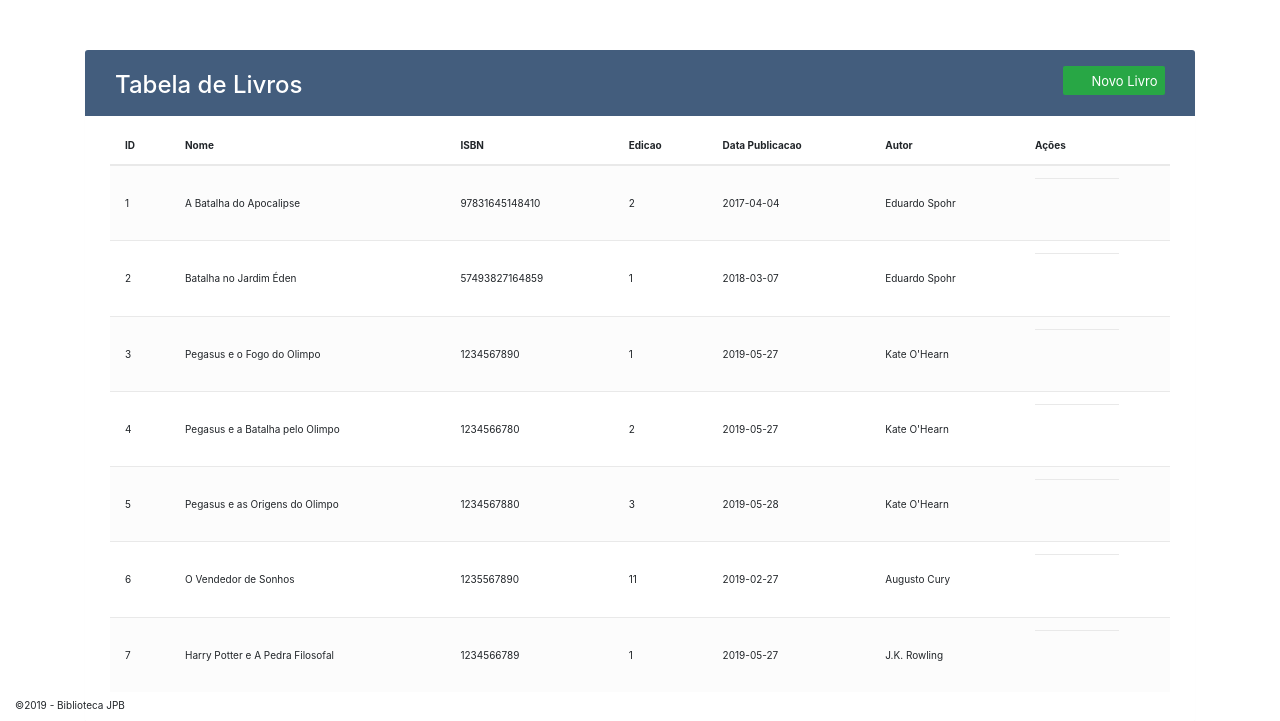
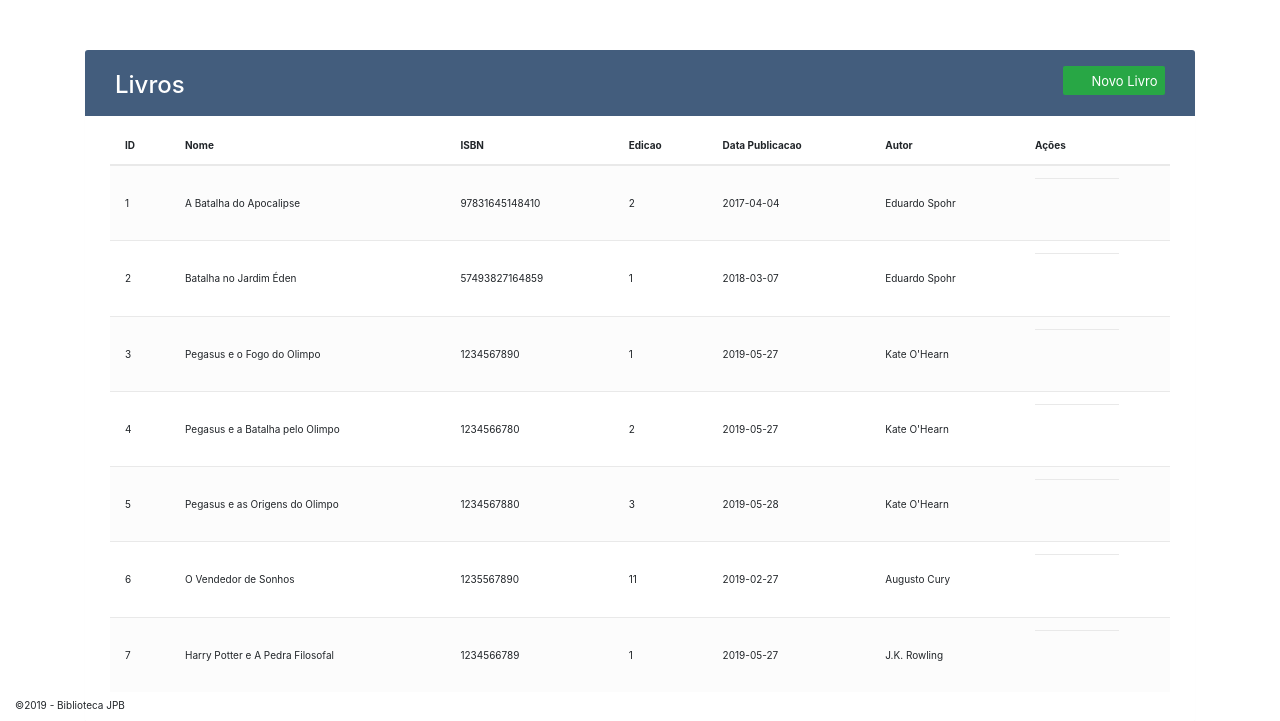
Before and after one commit to backjoao88/projects, a PHP site: page /livros.php in a window 1280 px wide. Shown: the part 62-783 px from the top of the page. Run offline with PHP 8.4, Linux system fonts and the light colour scheme; some libraries are stand-ins or nearby versions.

Commit message:
[UPD] Alterando titulo tela Livro

```diff
--- a/2019 - Desenvolvimento Web I CC/PHP/PHP - CRUD em JSON/livros.php
+++ b/2019 - Desenvolvimento Web I CC/PHP/PHP - CRUD em JSON/livros.php
@@ -65,7 +65,7 @@
             <div class="table-title">
                 <div class="row">
                     <div class="col-sm-6">
-						<h2>Tabela de Livros</h2>
+						<h2>Livros</h2>
 					</div>
 					<div class="col-sm-6">
 						<a href="#addEmployeeModal" class="btn btn-success" data-toggle="modal"><i class="material-icons">&#xE147;</i> <span>Novo Livro</span></a>
```
